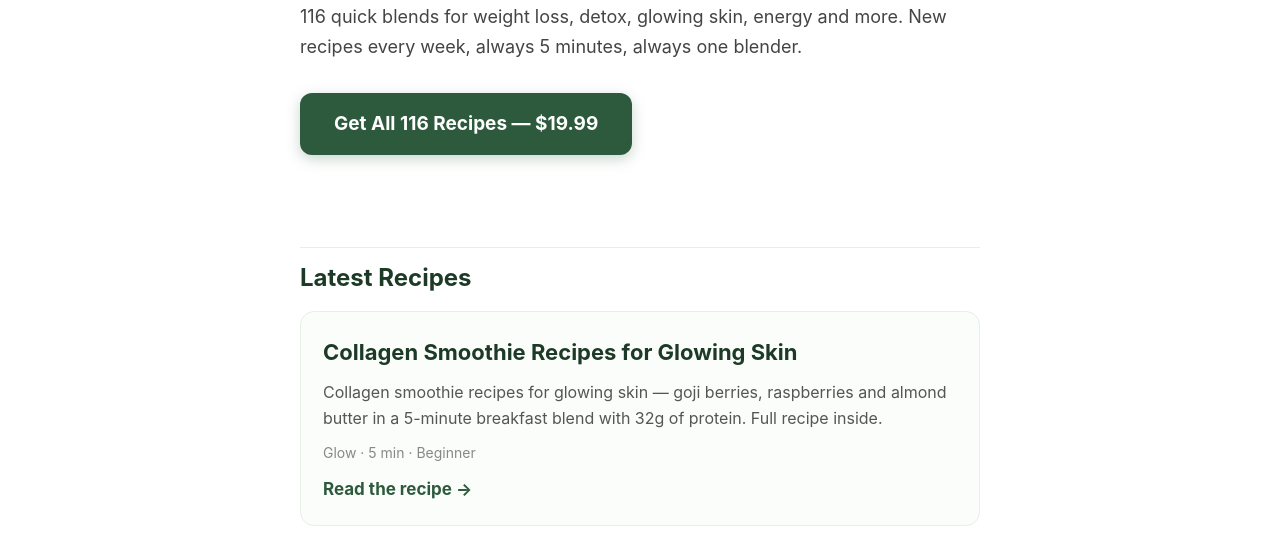
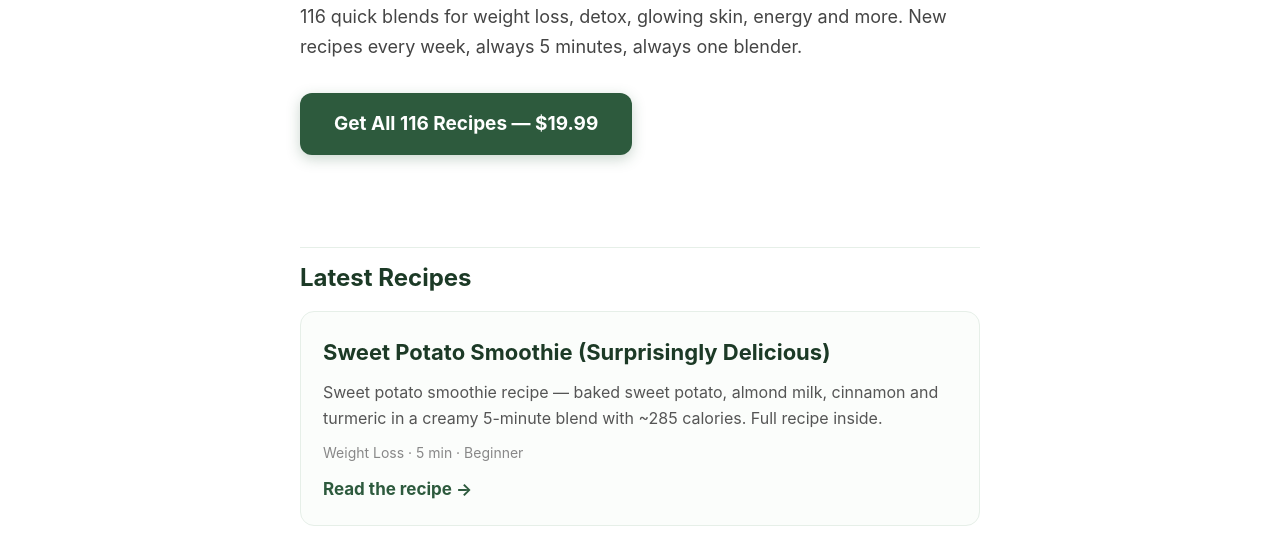
Before and after one commit to hemangisherb/well, a plain HTML site: page blog/index.html in a window 1280 px wide. Shown: the part 206-749 px from the top of the page. Drawn offline with Linux system fonts and the light colour scheme.

Commit message:
Add blog post: sweet-potato-smoothie-recipe (index)

```diff
--- a/blog/index.html
+++ b/blog/index.html
@@ -48,6 +48,13 @@ footer a{color:#2d5a3d}
 </div>
 
 <h2 class="section">Latest Recipes</h2>
+
+<article class="post-card">
+<h2><a href="https://thewellnessherb.com/blog/sweet-potato-smoothie-recipe/">Sweet Potato Smoothie (Surprisingly Delicious)</a></h2>
+<p>Sweet potato smoothie recipe — baked sweet potato, almond milk, cinnamon and turmeric in a creamy 5-minute blend with ~285 calories. Full recipe inside.</p>
+<p class="meta">Weight Loss &middot; 5 min &middot; Beginner</p>
+<a class="read" href="https://thewellnessherb.com/blog/sweet-potato-smoothie-recipe/">Read the recipe &rarr;</a>
+</article>
 
 <article class="post-card">
 <h2><a href="https://thewellnessherb.com/blog/collagen-smoothie-recipes-glowing-skin/">Collagen Smoothie Recipes for Glowing Skin</a></h2>
```
